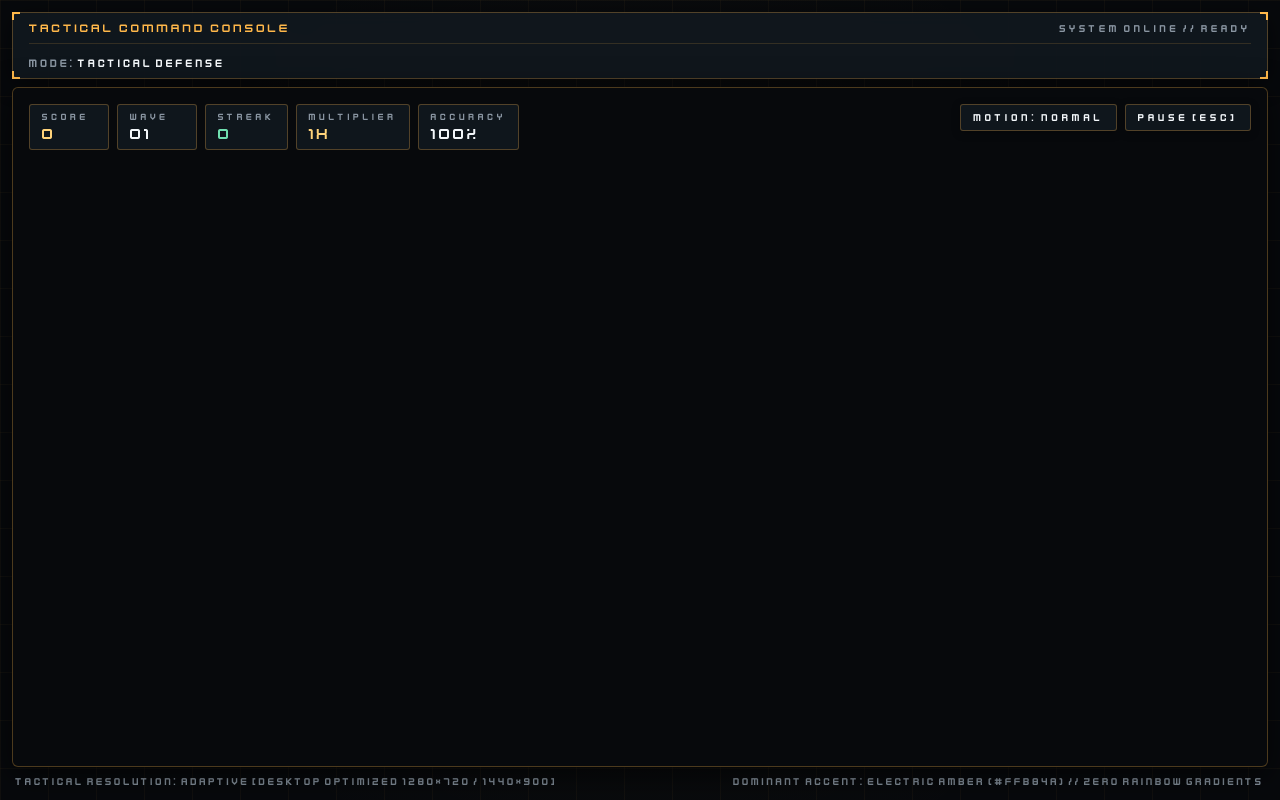
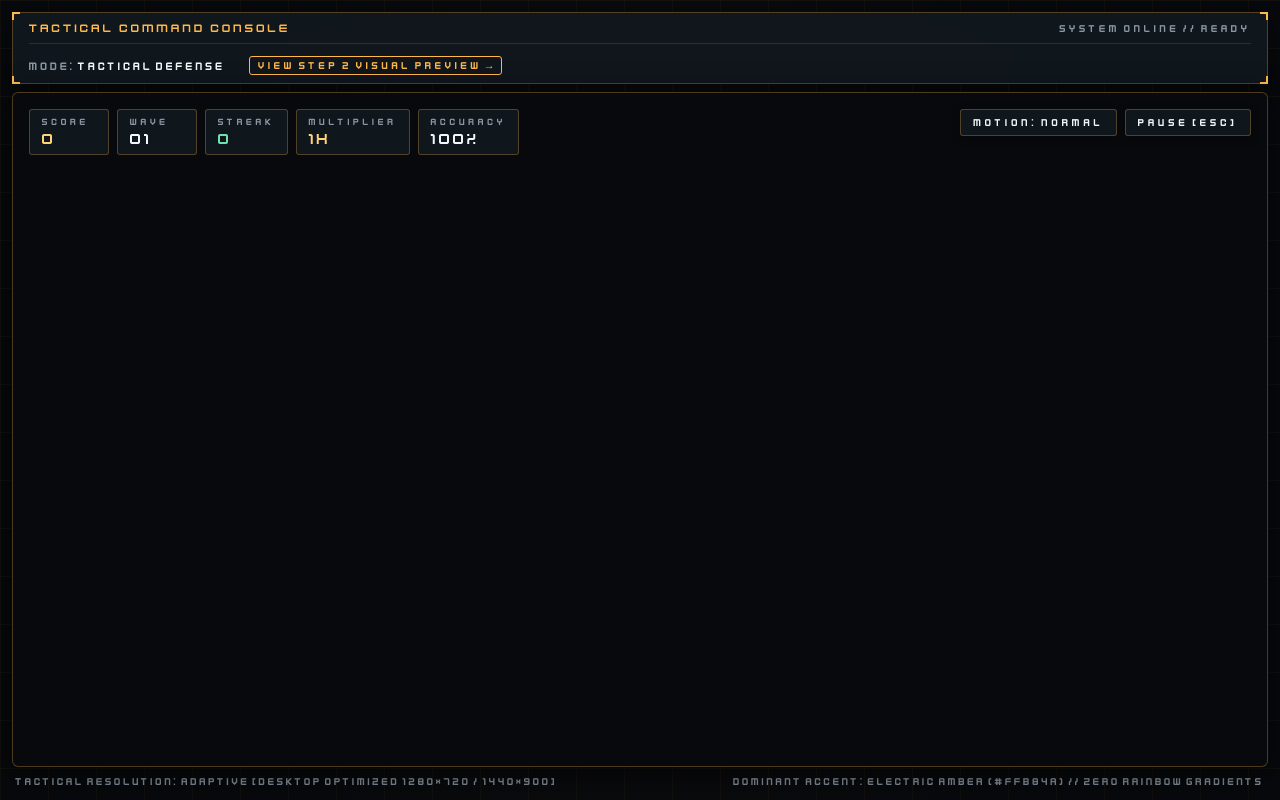
Before and after one commit to samRookie/Caret-The-Typing-Shooter, a React (Vite) app: page / in a window 1280 px wide. Built offline with nearby package versions, Linux system fonts and the light colour scheme; no server answers; the HTML template or start-up script is replaced by a standard one.

Commit message:
feat(ui): add direct navigation link between main game shell and visual preview mode

```diff
--- a/src/app/App.tsx
+++ b/src/app/App.tsx
@@ -126,6 +126,18 @@ export const App: React.FC = () => {
               >
                 {showGameOver ? 'CLOSE GAME OVER' : 'PREVIEW GAME OVER'}
               </TacticalButton>
+              <a
+                href="/"
+                style={{
+                  color: 'var(--text-secondary)',
+                  fontFamily: 'var(--font-condensed)',
+                  fontSize: '11px',
+                  textDecoration: 'underline',
+                  marginLeft: '8px',
+                }}
+              >
+                [BACK TO MAIN GAME]
+              </a>
             </div>
           </div>
         </TacticalFrame>
@@ -144,11 +156,27 @@ export const App: React.FC = () => {
               fontFamily: 'var(--font-condensed)',
             }}
           >
-            <div style={{ display: 'flex', gap: '24px' }}>
+            <div style={{ display: 'flex', gap: '24px', alignItems: 'center' }}>
               <div>
                 <span style={{ color: 'var(--text-secondary)' }}>MODE: </span>
                 <span style={{ color: 'var(--text-primary)' }}>TACTICAL DEFENSE</span>
               </div>
+              {Boolean(import.meta.env.DEV) && (
+                <a
+                  href="/?preview=1"
+                  style={{
+                    color: 'var(--accent)',
+                    border: '1px solid var(--accent)',
+                    padding: '2px 8px',
+                    borderRadius: 'var(--radius-sm)',
+                    textDecoration: 'none',
+                    letterSpacing: '0.08em',
+                    fontSize: '11px',
+                  }}
+                >
+                  VIEW STEP 2 VISUAL PREVIEW &rarr;
+                </a>
+              )}
             </div>
           </div>
         </TacticalFrame>
```
